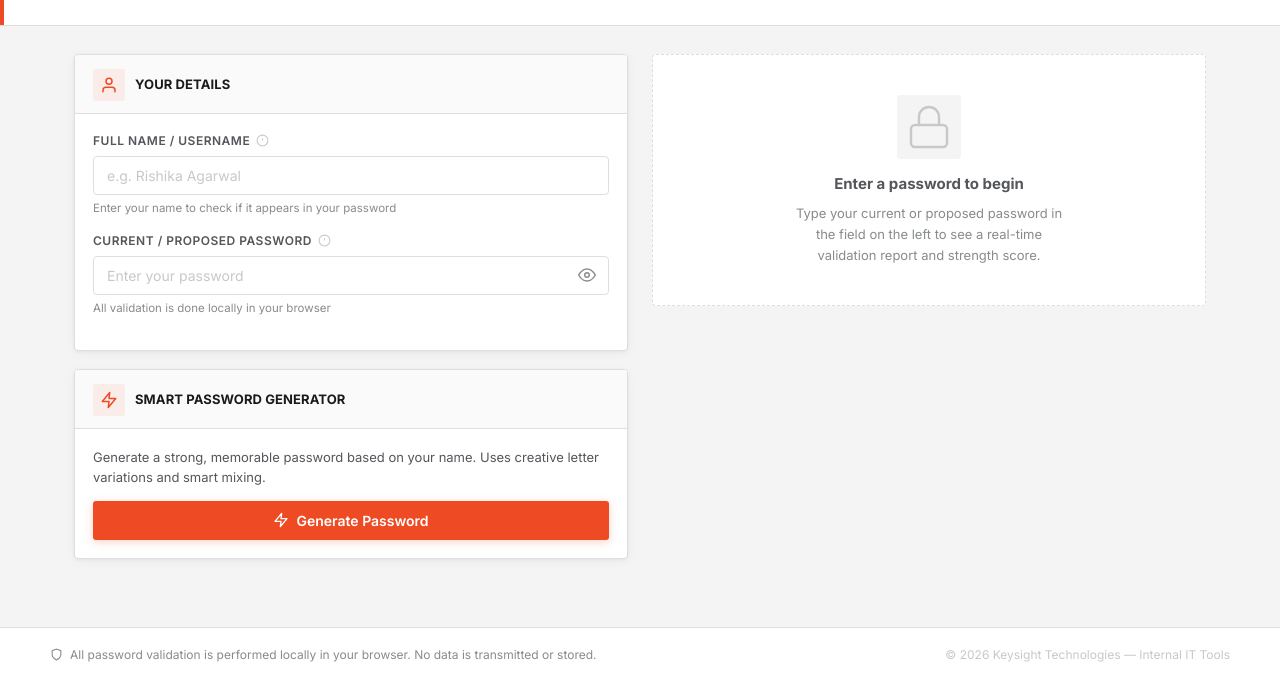
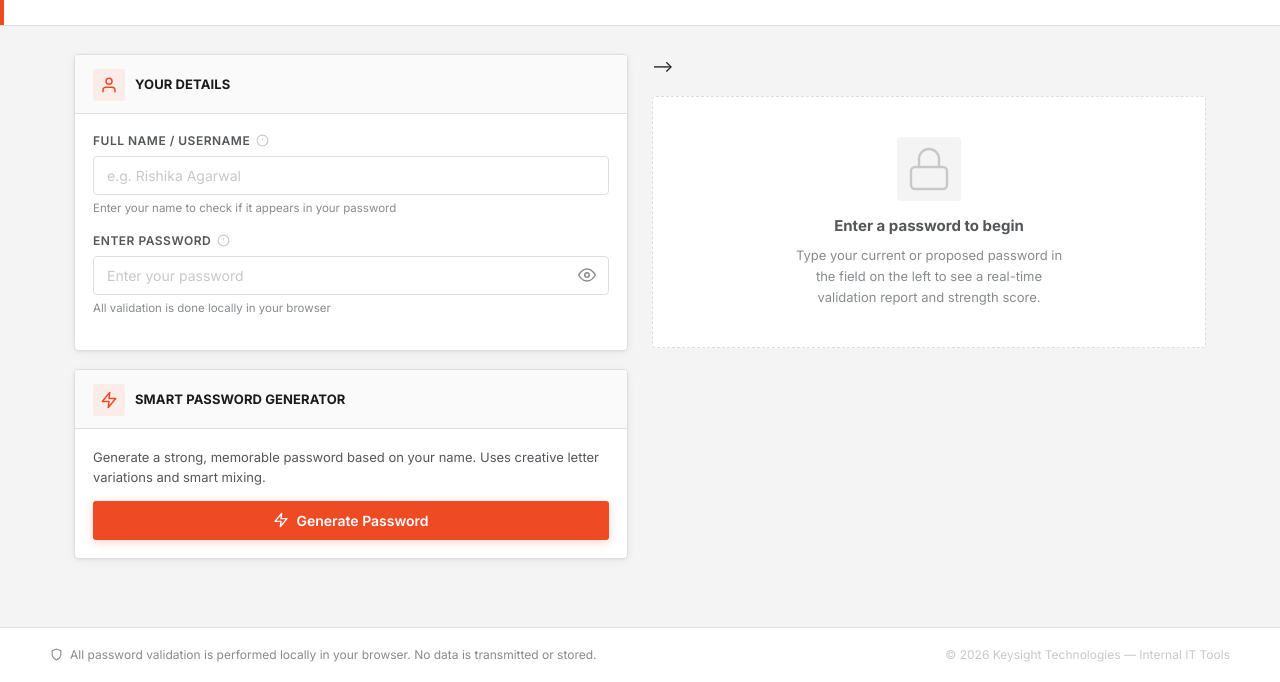
Before and after one commit to rizzyrii316/pwchange, a plain HTML site: page index.html in a window 1280 px wide. Shown: the part 179-861 px from the top of the page. Drawn offline with Linux system fonts and the light colour scheme.

Commit message:
Ease complex

```diff
--- a/index.html
+++ b/index.html
@@ -88,7 +88,7 @@
 
             <div class="form-group">
               <label class="form-label" for="password">
-                Current / Proposed Password
+                Enter Password
                 <span class="tooltip-wrap" data-tooltip="Your password is never sent to any server">
                   <svg class="info-icon" width="13" height="13" viewBox="0 0 24 24" fill="none" stroke="currentColor" stroke-width="2" aria-label="Info"><circle cx="12" cy="12" r="10"/><line x1="12" y1="8" x2="12" y2="12"/><line x1="12" y1="16" x2="12.01" y2="16"/></svg>
                 </span>
@@ -195,7 +195,7 @@
         </section>
 
         <!-- Card: Suggestions -->
-        <section class="card card--suggestions" id="suggestions-section" style="display:none;" aria-labelledby="suggestions-heading" aria-live="polite">
+        <!-- <section class="card card--suggestions" id="suggestions-section" style="display:none;" aria-labelledby="suggestions-heading" aria-live="polite">
           <div class="card__header">
             <div class="card__header-icon icon-orange" aria-hidden="true">
               <svg width="18" height="18" viewBox="0 0 24 24" fill="none" stroke="currentColor" stroke-width="2" stroke-linecap="round" stroke-linejoin="round"><circle cx="12" cy="12" r="10"/><line x1="12" y1="8" x2="12" y2="12"/><line x1="12" y1="16" x2="12.01" y2="16"/></svg>
@@ -206,9 +206,9 @@
             <p class="card__desc">These improved versions of your password meet all security requirements:</p>
             <ul class="suggestions-list" id="suggestions-list" role="list" aria-label="Password suggestions">
               <!-- Populated by JS -->
-            </ul>
+            <!-- </ul>
           </div>
-        </section>
+        </section> --> -->
 
         <!-- Placeholder when no password entered -->
         <div class="empty-state" id="empty-state" role="status" aria-label="Instructions">
--- a/script.js
+++ b/script.js
@@ -9,7 +9,7 @@
 
 // ── Common word / pattern lists ──────────────────────────────────
 const COMMON_WORDS = [
-  'password', 'admin', 'welcome', 'user', 'login', 'master',
+  'password','keysight', 'admin', 'welcome', 'user', 'login', 'master',
   'letmein', 'dragon', 'monkey', 'shadow', 'sunshine', 'princess',
   'football', 'charlie', 'access', 'hello', 'trustno1', 'iloveyou',
   'batman', 'superman', 'michael', 'jennifer', 'hunter', 'thomas',
@@ -27,12 +27,14 @@ const COMMON_WORDS = [
 ];
 
 const COMMON_PATTERNS = [
-  '123456', '12345678', '123456789', '1234567890', '12345',
-  'abcdef', 'abcdefgh', 'qwerty', 'qwertyuiop',
-  'asdfgh', 'asdfghjkl', 'zxcvbn', 'zxcvbnm',
-  '111111', '000000', '222222', '333333', '999999',
-  'aaaaaa', 'abc123', 'password1', 'letmein', '1q2w3e',
-  'iloveyou', '1qaz2wsx', '11111111', 'sunshine', 'princess'
+    '123456', '12345678', '123456789', '1234567890', '12345','0123',
+    '1234','2345', '3456', '4567', '5678', '6789','7890',
+    '0987', '9876', '8765', '7654', '6543', '5432', '4321', '3210',
+    'abcdef', 'abcdefgh', 'qwerty', 'qwertyuiop',
+    'asdfgh', 'asdfghjkl', 'zxcvbn', 'zxcvbnm',
+    '111111', '000000', '222222', '333333', '999999',
+    'aaaaaa', 'abc123', 'password1', 'letmein', '1q2w3e',
+    'iloveyou', '1qaz2wsx', '11111111', 'sunshine', 'princess'
 ];
 
 // Leet-speak mappings
```
